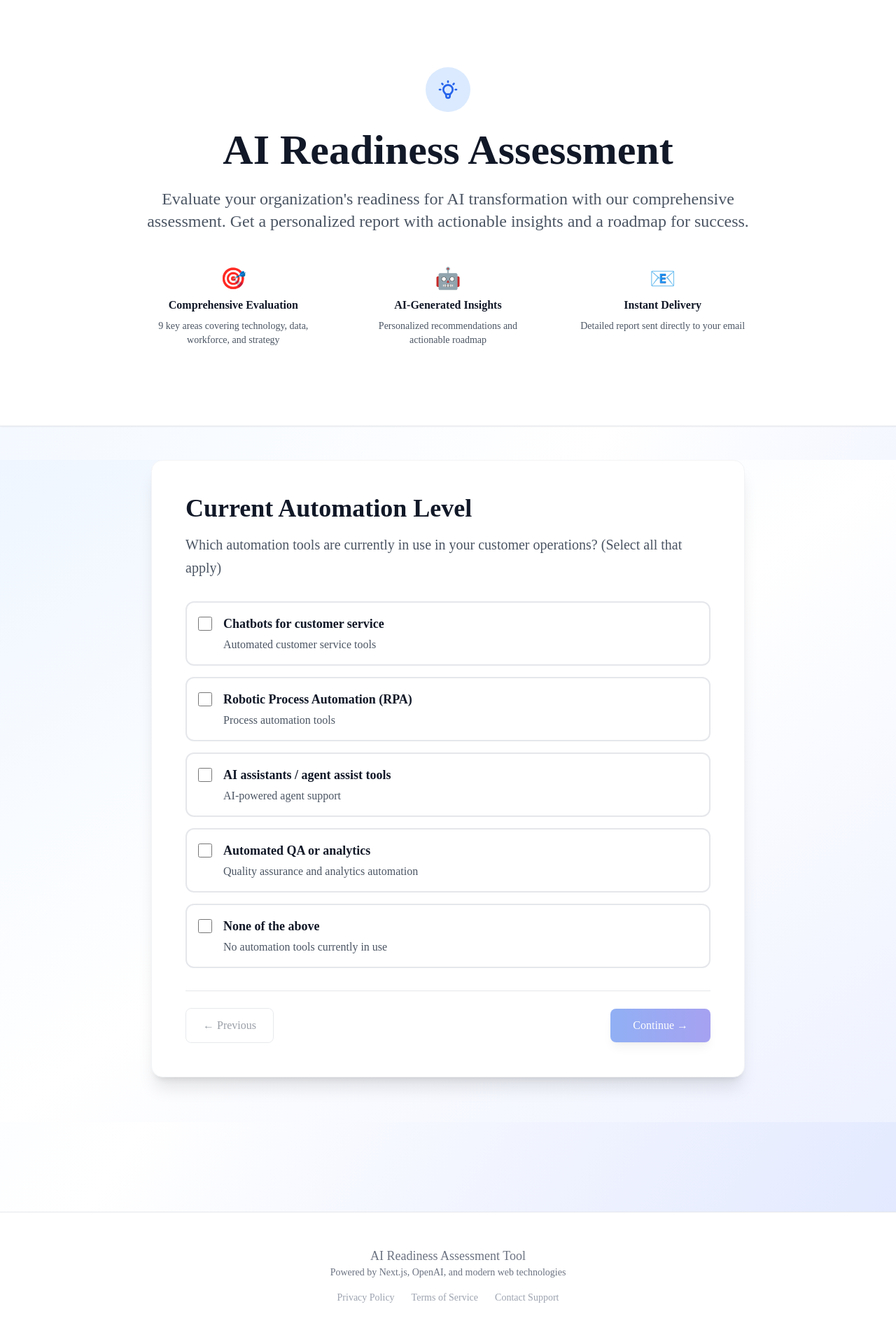
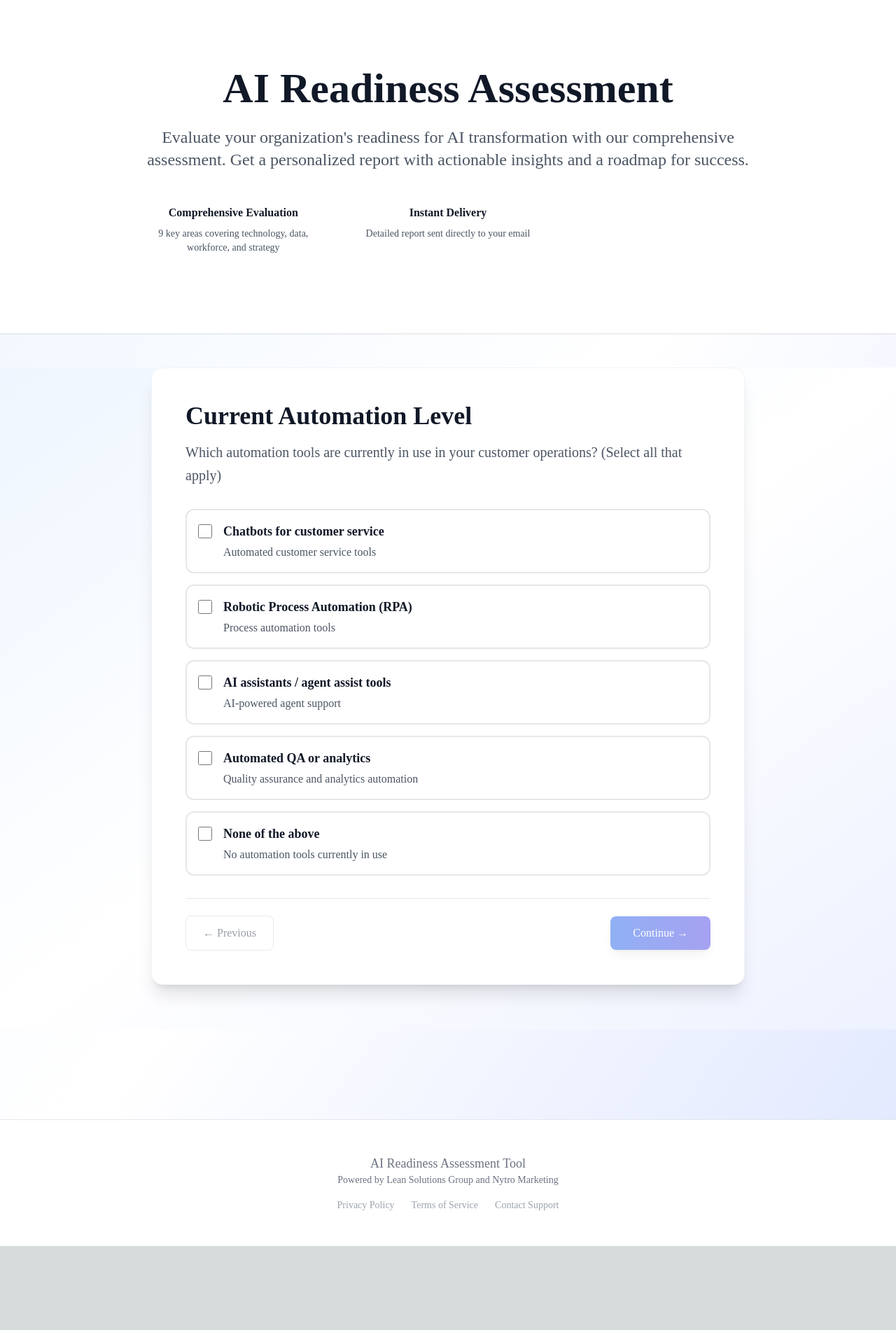
Before and after one commit to berteloot/ai-readiness-app, a Next.js app: page / in a window 1280 px wide. Shown: the top 1900 px of the page at 70% size. After the commit the page ends 1780 px from the top, so only its background shows below. Built offline with nearby package versions, Linux system fonts and the light colour scheme.

Commit message:
Update home page: remove icons, remove AI-Generated Insights section, update footer branding to Lean Solutions Group and Nytro Marketing

```diff
--- a/src/app/page.tsx
+++ b/src/app/page.tsx
@@ -176,11 +176,6 @@ export default function Home() {
       <div className="bg-white shadow-sm border-b">
         <div className="max-w-7xl mx-auto px-6 py-16 md:py-24">
           <div className="text-center">
-            <div className="inline-flex items-center justify-center w-16 h-16 bg-blue-100 rounded-full mb-6">
-              <svg className="w-8 h-8 text-blue-600" fill="none" stroke="currentColor" viewBox="0 0 24 24">
-                <path strokeLinecap="round" strokeLinejoin="round" strokeWidth={2} d="M9.663 17h4.673M12 3v1m6.364 1.636l-.707.707M21 12h-1M4 12H3m3.343-5.657l-.707-.707m2.828 9.9a5 5 0 117.072 0l-.548.547A3.374 3.374 0 0014 18.469V19a2 2 0 11-4 0v-.531c0-.895-.356-1.754-.988-2.386l-.548-.547z" />
-              </svg>
-            </div>
             <h1 className="text-5xl md:text-6xl font-bold text-gray-900 mb-6 leading-tight">
               AI Readiness Assessment
             </h1>
@@ -192,17 +187,10 @@ export default function Home() {
             {/* Key Benefits */}
             <div className="grid md:grid-cols-3 gap-6 max-w-4xl mx-auto">
               <div className="text-center p-4">
-                <div className="text-3xl mb-2">🎯</div>
                 <h3 className="font-semibold text-gray-900 mb-2">Comprehensive Evaluation</h3>
                 <p className="text-gray-600 text-sm">9 key areas covering technology, data, workforce, and strategy</p>
               </div>
               <div className="text-center p-4">
-                <div className="text-3xl mb-2">🤖</div>
-                <h3 className="font-semibold text-gray-900 mb-2">AI-Generated Insights</h3>
-                <p className="text-gray-600 text-sm">Personalized recommendations and actionable roadmap</p>
-              </div>
-              <div className="text-center p-4">
-                <div className="text-3xl mb-2">📧</div>
                 <h3 className="font-semibold text-gray-900 mb-2">Instant Delivery</h3>
                 <p className="text-gray-600 text-sm">Detailed report sent directly to your email</p>
               </div>
@@ -240,7 +228,7 @@ export default function Home() {
           <div className="text-center">
             <div className="text-gray-500 mb-4">
               <p className="text-lg">AI Readiness Assessment Tool</p>
-              <p className="text-sm">Powered by Next.js, OpenAI, and modern web technologies</p>
+              <p className="text-sm">Powered by Lean Solutions Group and Nytro Marketing</p>
             </div>
             <div className="flex justify-center space-x-6 text-sm text-gray-400">
               <span>Privacy Policy</span>
```
